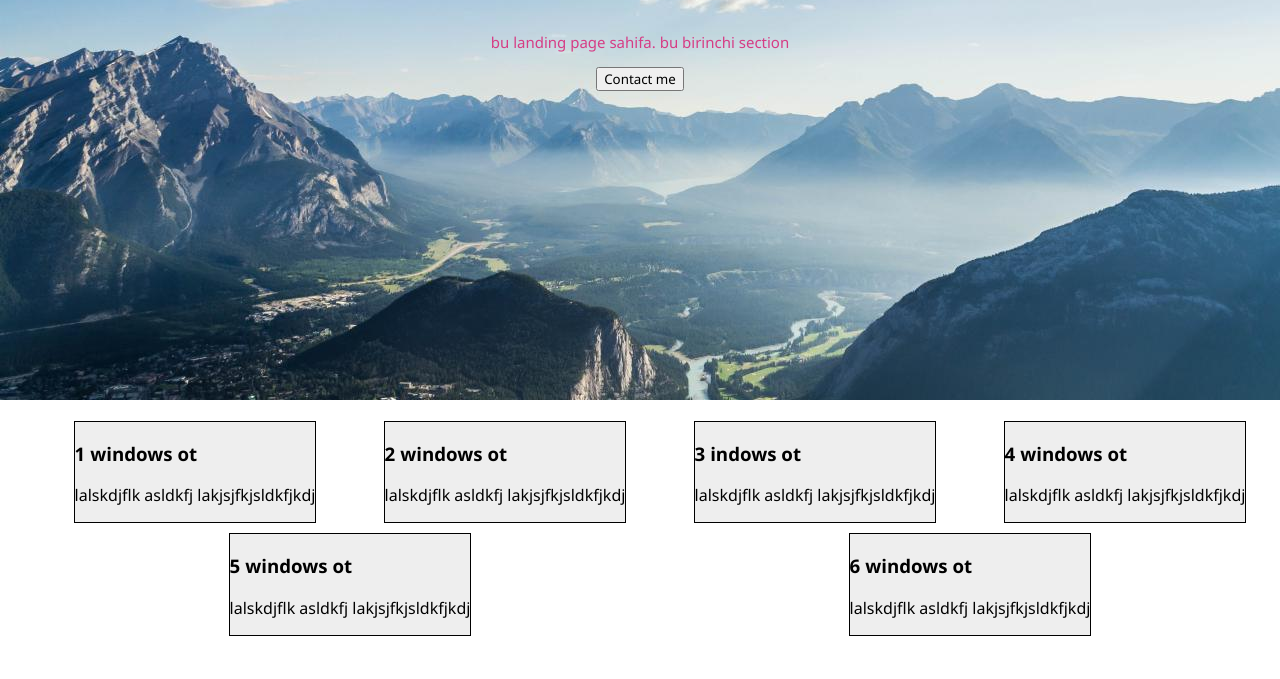
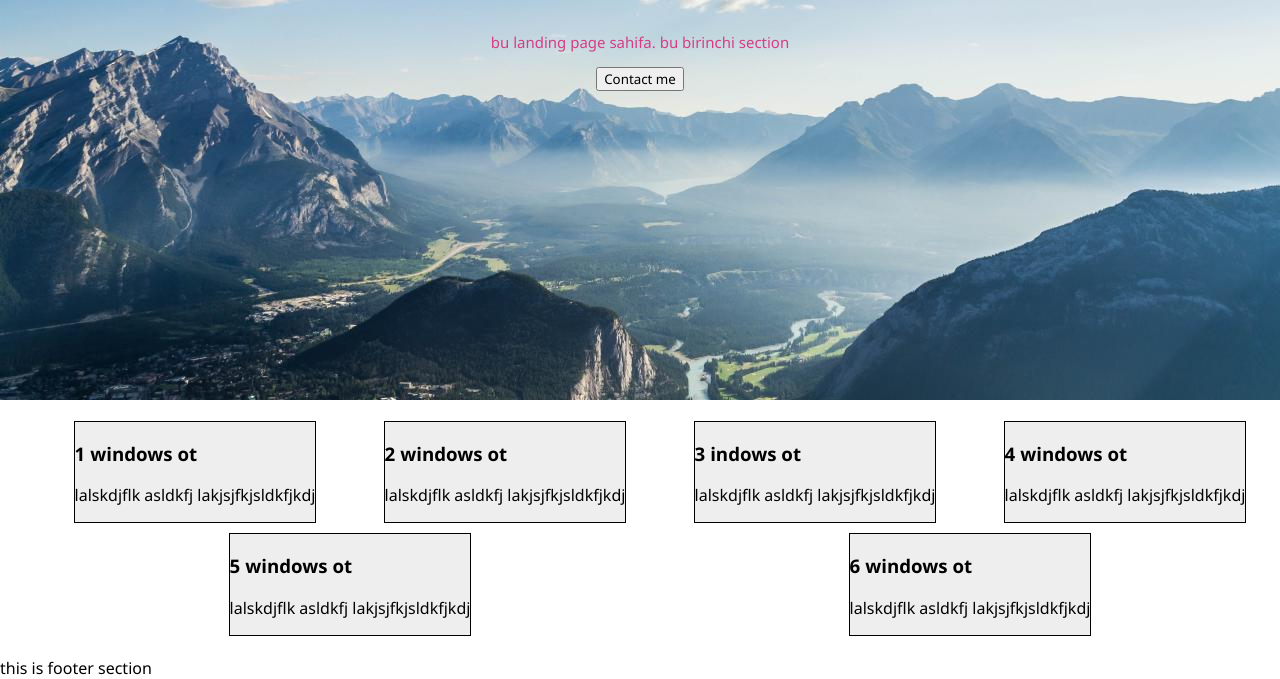
Before and after one commit to algoritm0919/html, a plain HTML site: page index.html in a window 1280 px wide. Shown: the part 400-1079 px from the top of the page. Before the commit the page ends 1057 px from the top, so only its background shows below. Drawn offline with Linux system fonts and the light colour scheme.

Commit message:
footer add

```diff
--- a/index.html
+++ b/index.html
@@ -57,5 +57,8 @@
             </li>
         </ul>
     </article>
+    <footer>
+        this is footer section
+    </footer>
 </body>
 </html>
```
